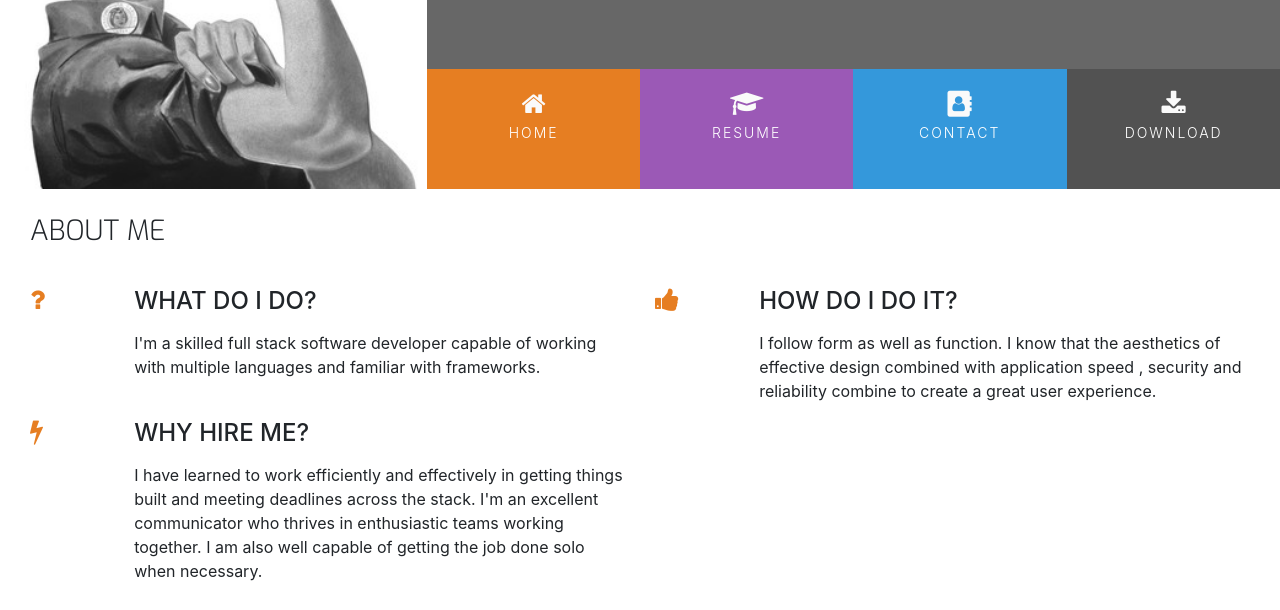
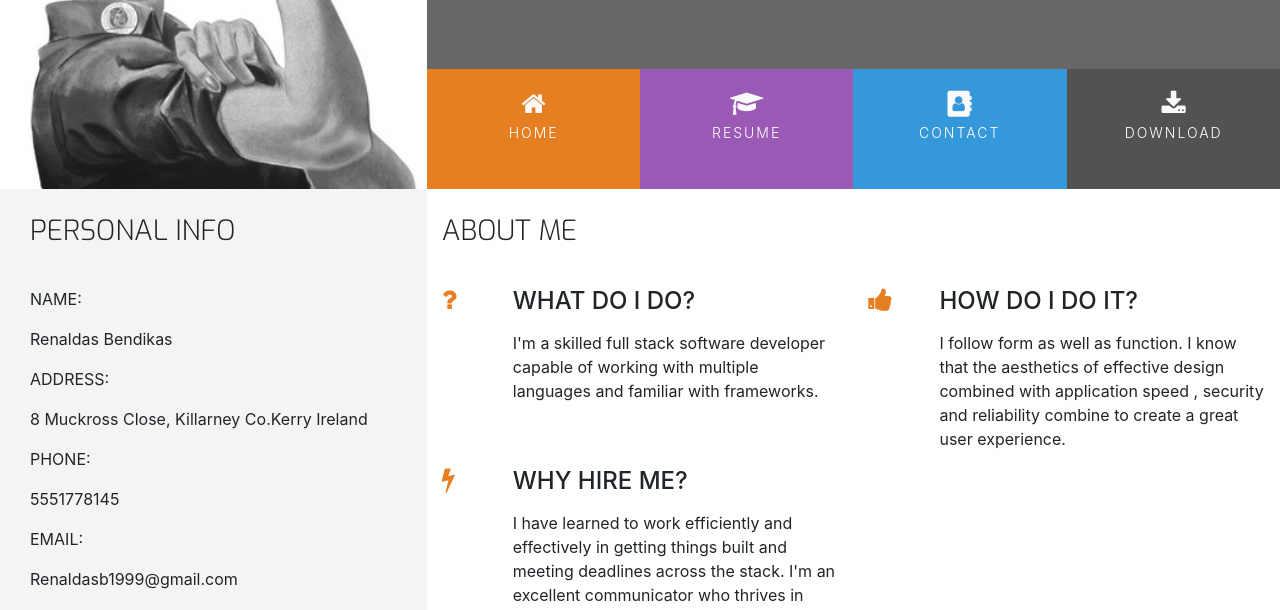
Before and after one commit to Renaldas0/My-Resume, a plain HTML site: page index.html in a window 1280 px wide. Shown: the part 180-790 px from the top of the page. Drawn offline with nearby package versions, Linux system fonts and the light colour scheme.

Commit message:
add personal info and style

```diff
--- a/assets/css/style.css
+++ b/assets/css/style.css
@@ -8,6 +8,10 @@
 
 .bg-color-three-reasons {
     background-color: #fff;
+}
+
+.bg-color-personal-info {
+    background-color: #f4f4f4;
 }
 
 .ui-menu-color-home {
--- a/index.html
+++ b/index.html
@@ -47,8 +47,63 @@
         </div>
     </header>
     <section class="container-fluid">
-        <div class="row row-table">
-            <div class="col-md-8 bg-color-three-reasons section-column">
+        <div class="row">
+            <div class="col-md-4 bg-color-personal-info section-column">
+                <div class="row">
+                    <div class="col-12">
+                        <h3 class="section-heading uppercase">Personal Info</h3>
+                    </div>
+                </div>
+                <div class="personal-info-item">
+                    <div class="key">
+                        <p class="uppercase">
+                            Name:
+                        </p>
+                    </div>
+                    <div class="value">
+                        <p>
+                            Renaldas Bendikas
+                        </p>
+                    </div>
+                </div>
+                <div class="personal-info-item">
+                    <div class="key">
+                        <p class="uppercase">
+                            Address:
+                        </p>
+                    </div>
+                    <div class="value">
+                        <p>
+                            8 Muckross Close, Killarney Co.Kerry Ireland
+                        </p>
+                    </div>
+                </div>
+                <div class="personal-info-item">
+                    <div class="key">
+                        <p class="uppercase">
+                            Phone:
+                        </p>
+                    </div>
+                    <div class="value">
+                        <p>
+                            5551778145
+                        </p>
+                    </div>
+                </div>
+                <div class="personal-info-item">
+                    <div class="key">
+                        <p class="uppercase">
+                            Email:
+                        </p>
+                    </div>
+                    <div class="value">
+                        <p>
+                            Renaldasb1999@gmail.com
+                        </p>
+                    </div>
+                </div>
+            </div>
+            <div class="col-md-8 bg-color-three-reasons">
                 <div class="row">
                     <div class="col">
                         <h3 class="section-heading uppercase">About me</h3>
```
